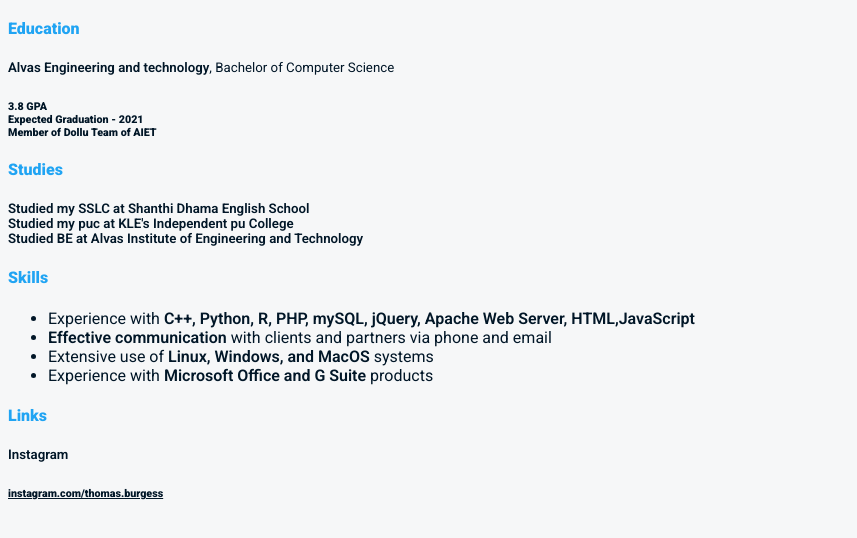
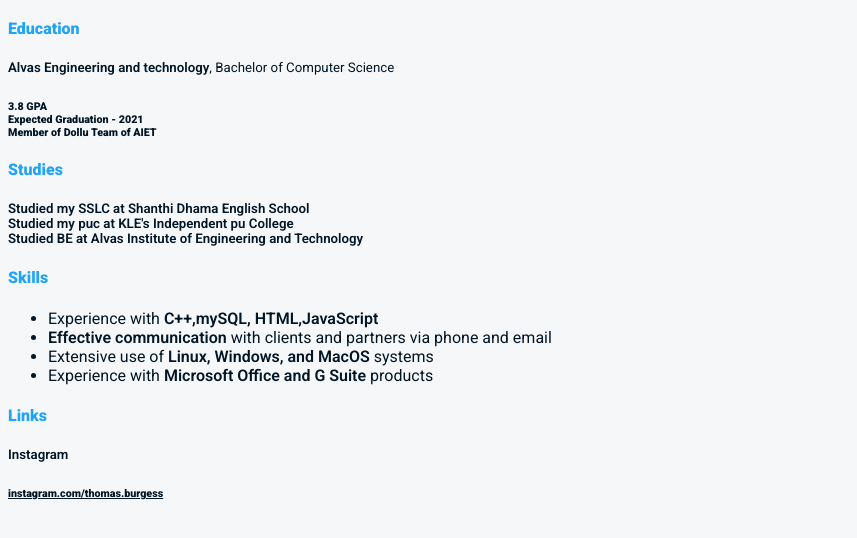
Before and after one commit to mssuhas/mssuhas.github.io, a plain HTML site: page index.html in a window 1280 px wide. Shown: the part 156-694 px from the top of the page, without its empty margins (0-857 px from the left). Drawn offline with Linux system fonts and the light colour scheme.

Commit message:
Update index.html

```diff
--- a/index.html
+++ b/index.html
@@ -78,7 +78,7 @@ h6 {
 			<!-- Skills Section -->
 			<h4>Skills</h4>
 			<ul>
-				<li>Experience with <span class="boldIt">C++, Python, R, PHP, mySQL, jQuery, Apache Web Server, HTML,JavaScript</span></li>
+				<li>Experience with <span class="boldIt">C++,mySQL, HTML,JavaScript</span></li>
 				<li><span class="boldIt">Effective communication</span> with clients and partners via phone and email</li>
 				<li>Extensive use of <span class="boldIt">Linux, Windows, and MacOS</span> systems</li>
 				<li>Experience with <span class="boldIt">Microsoft Office and G Suite</span> products</li>
```
